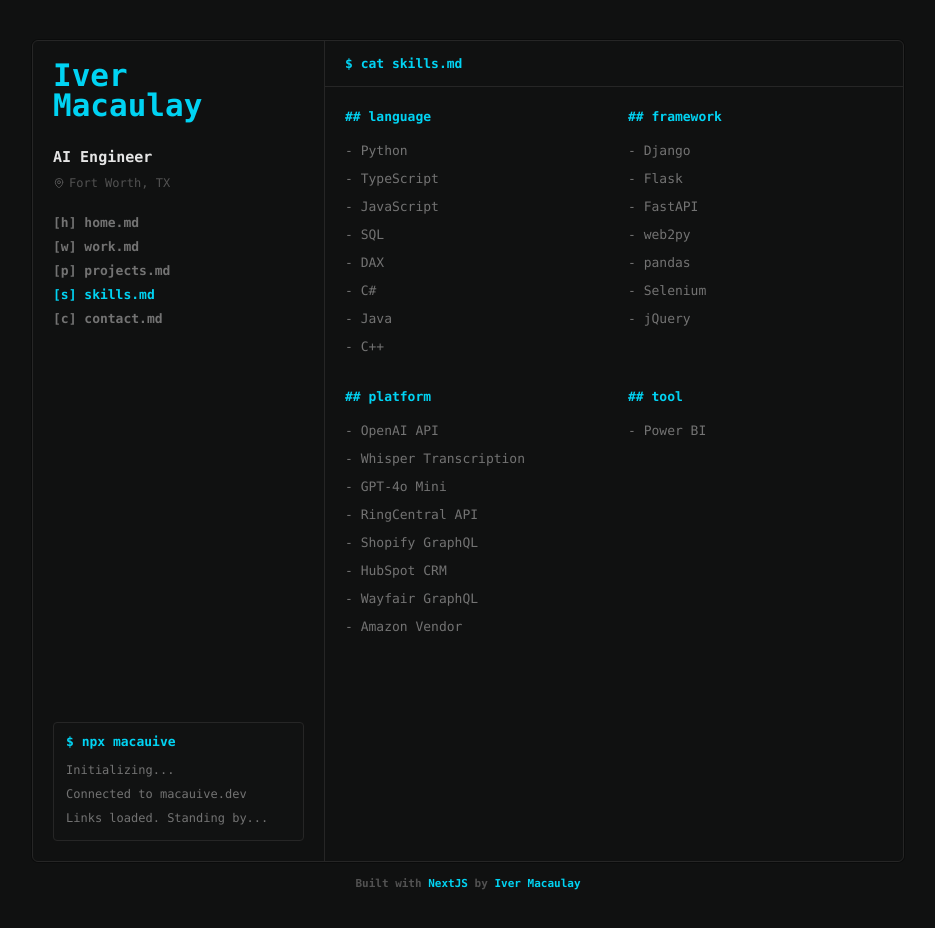
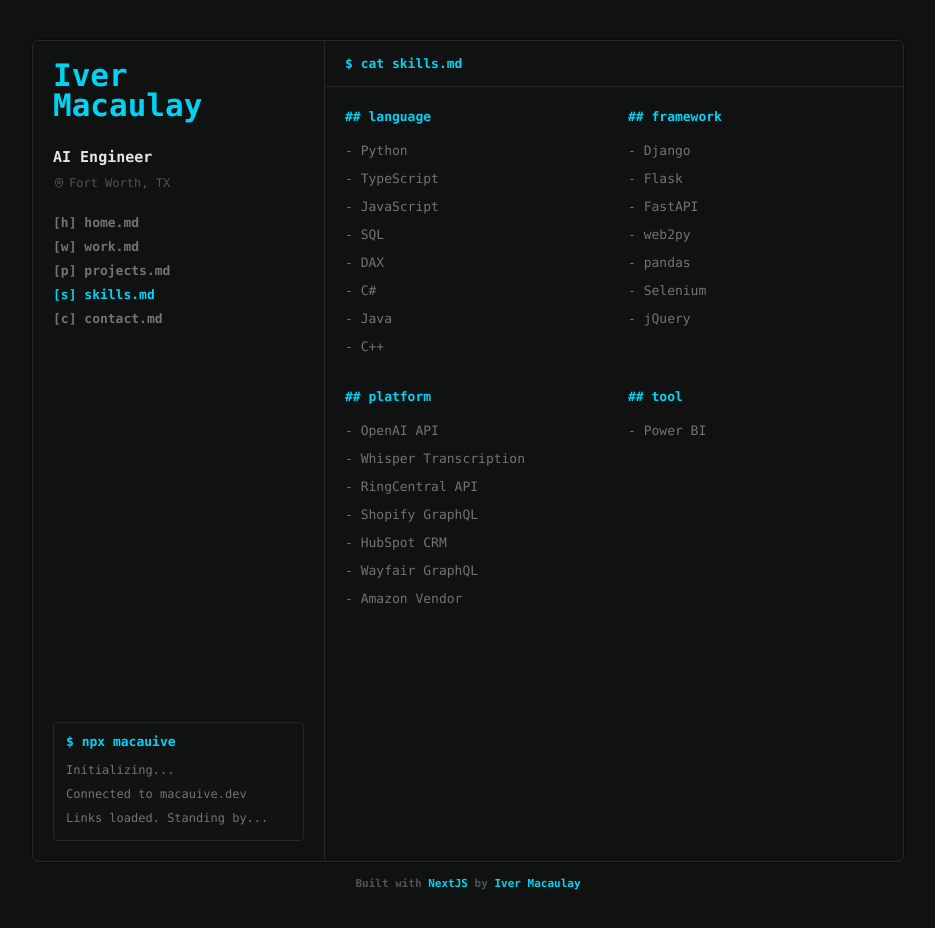
Before and after one commit to macauive/portfolio, a Next.js app: page /skills in a window 1280 px wide. Shown: the top 928 px of the page, without its empty margins (172-1107 px from the left). Built offline with nearby package versions, Linux system fonts and the light colour scheme.

Commit message:
Remove GPT-4o Mini from platforms

```diff
--- a/src/data/skills.ts
+++ b/src/data/skills.ts
@@ -23,7 +23,6 @@ export const skills: Skill[] = [
   // Tools & Platforms
   { name: 'OpenAI API', category: 'platform' },
   { name: 'Whisper Transcription', category: 'platform' },
-  { name: 'GPT-4o Mini', category: 'platform' },
   { name: 'Power BI', category: 'tool' },
   { name: 'RingCentral API', category: 'platform' },
   { name: 'Shopify GraphQL', category: 'platform' },
```
